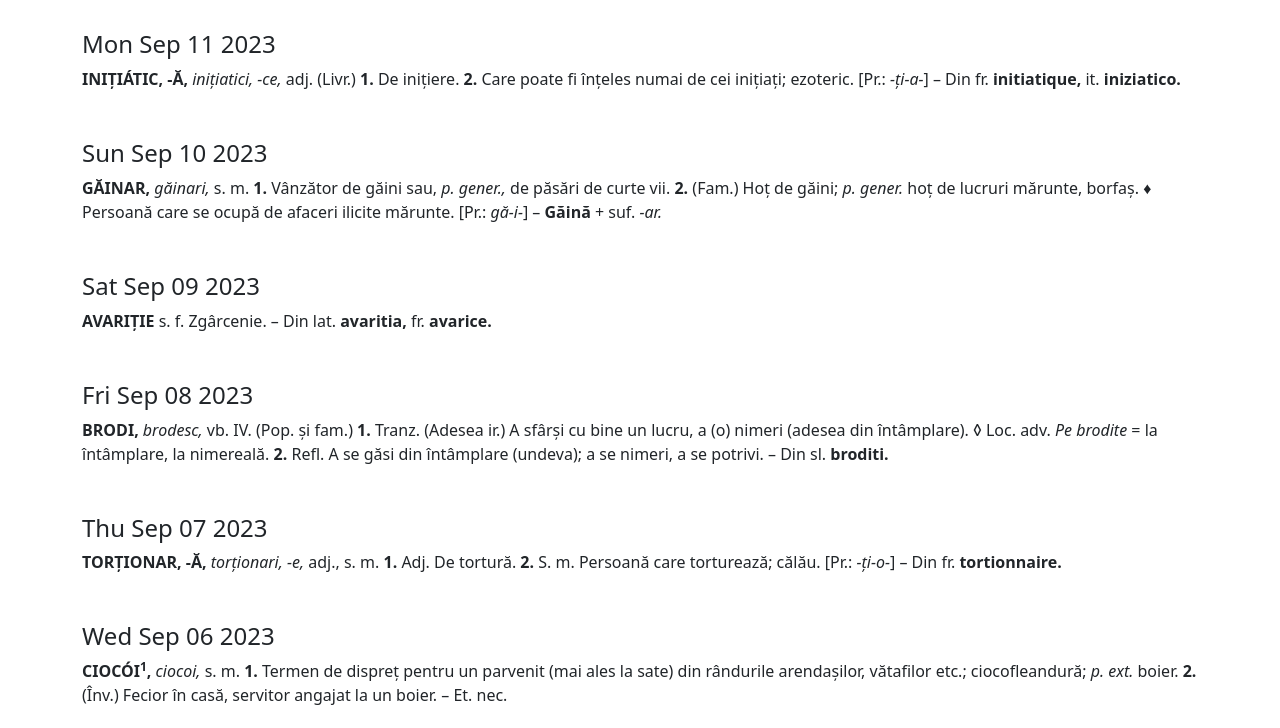
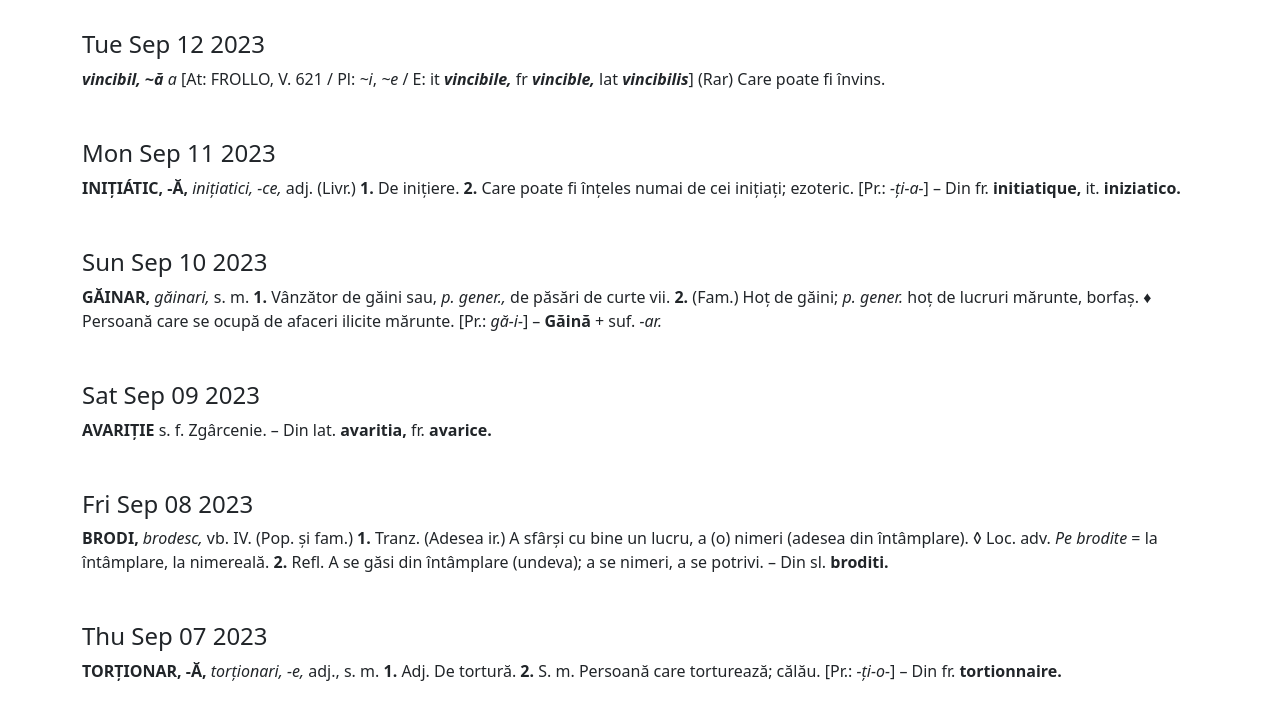
Before and after one commit to FlorinMinia/daily-dict-words, a plain HTML site: page index.html in a window 1280 px wide. Shown: the part 104-832 px from the top of the page. Drawn offline with nearby package versions, Linux system fonts and the light colour scheme.

Commit message:
New word added

```diff
--- a/index.html
+++ b/index.html
@@ -8,6 +8,7 @@
     <div class="container-sm">
         <h2 class="text-center mb-5">Daily Word</h2>
         <div id="word-list">
+			<div class="word mt-5"><h4>Tue Sep 12 2023</h4> <b><i>vinc<span class="tonic-accent">i</span>bil, ~ă</i></b> <i><abbr class="abbrev" data-bs-toggle="popover" data-bs-content="adjectiv">a</abbr></i> [<abbr class="abbrev" data-bs-toggle="popover" data-bs-content="atestare(a)">At:</abbr> FROLLO, V. 621 / <abbr class="abbrev" data-bs-toggle="popover" data-bs-content="plural">Pl</abbr>: <i>~i</i>, <i>~e</i> / <abbr class="abbrev" data-bs-toggle="popover" data-bs-content="etimologie, etimologia">E:</abbr> <abbr class="abbrev" data-bs-toggle="popover" data-bs-content="italiană, italienesc(ul)">it</abbr> <b><i>vincibile,</i></b> <abbr class="abbrev" data-bs-toggle="popover" data-bs-content="franceză, francez(ul)">fr</abbr> <b><i>vincible,</i></b> <abbr class="abbrev" data-bs-toggle="popover" data-bs-content="latină, latinesc(ul)">lat</abbr> <b><i>vincibilis</i></b>] (Rar) Care poate fi învins. </div>
 			<div class="word mt-5"><h4>Mon Sep 11 2023</h4> <b>INIȚIÁTIC, -Ă,</b> <i>inițiatici, -ce,</i> <abbr class="abbrev" data-bs-toggle="popover" data-bs-content="adjectiv">adj.</abbr> (<abbr class="abbrev" data-bs-toggle="popover" data-bs-content="livresc">Livr.</abbr>) <b>1.</b> De inițiere. <b>2.</b> Care poate fi înțeles numai de cei inițiați; ezoteric. [<abbr class="abbrev" data-bs-toggle="popover" data-bs-content="pronunțat">Pr.</abbr>: <i>-ți-a-</i>] – Din <abbr class="abbrev" data-bs-toggle="popover" data-bs-content="limba franceză">fr.</abbr> <b>initiatique,</b> <abbr class="abbrev" data-bs-toggle="popover" data-bs-content="limba italiană">it.</abbr> <b>iniziatico.</b> </div>
 			<div class="word mt-5"><h4>Sun Sep 10 2023</h4> <b>GĂIN<span class="tonic-accent">A</span>R,</b> <i>găinari,</i> <abbr class="abbrev" data-bs-toggle="popover" data-bs-content="substantiv masculin">s. m.</abbr> <b>1.</b> Vânzător de găini sau, <i><abbr class="abbrev" data-bs-toggle="popover" data-bs-content="prin generalizare">p. gener.</abbr>,</i> de păsări de curte vii. <b>2.</b> (<abbr class="abbrev" data-bs-toggle="popover" data-bs-content="familiar">Fam.</abbr>) Hoț de găini; <i><abbr class="abbrev" data-bs-toggle="popover" data-bs-content="prin generalizare">p. gener.</abbr></i> hoț de lucruri mărunte, borfaș. ♦ Persoană care se ocupă de afaceri ilicite mărunte. [<abbr class="abbrev" data-bs-toggle="popover" data-bs-content="pronunțat">Pr.</abbr>: <i>gă-i-</i>] – <b>Găină</b> + <abbr class="abbrev" data-bs-toggle="popover" data-bs-content="sufix">suf.</abbr> <i>-ar.</i> </div>
 			<div class="word mt-5"><h4>Sat Sep 09 2023</h4> <b>AVAR<span class="tonic-accent">I</span>ȚIE</b> <abbr class="abbrev" data-bs-toggle="popover" data-bs-content="substantiv feminin">s. f.</abbr> Zgârcenie. – Din <abbr class="abbrev" data-bs-toggle="popover" data-bs-content="limba latină">lat.</abbr> <b>avaritia,</b> <abbr class="abbrev" data-bs-toggle="popover" data-bs-content="limba franceză">fr.</abbr> <b>avarice.</b> </div>
```
